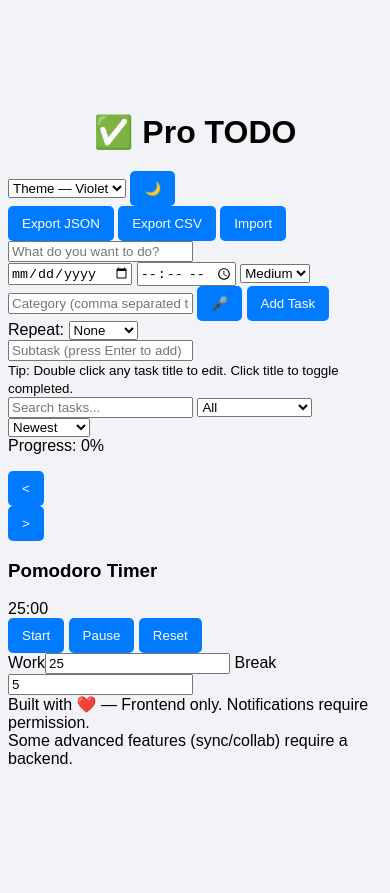
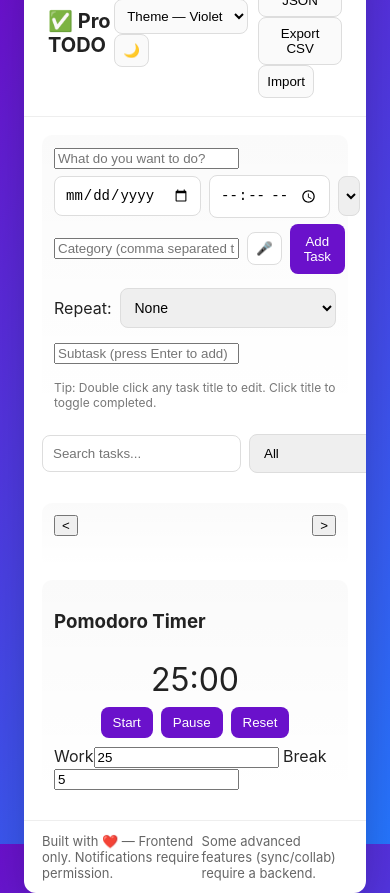
Before and after one commit to SriharshaAmma/TodoList, a plain HTML site: page index.html in a window 390 px wide. Before the commit the page ends 860 px from the top, so only its background shows below. Drawn offline with Linux system fonts and the light colour scheme.

Commit message:
Update style.css

```diff
--- a/style.css
+++ b/style.css
@@ -1,78 +1,81 @@
-body {
-    font-family: Arial, sans-serif;
-    background: #f1f3f6;
-    display: flex;
-    justify-content: center;
-    align-items: center;
-    height: 100vh;
-  }
+:root{
+  --bg: linear-gradient(135deg,#6a11cb,#2575fc);
+  --card:#ffffff;
+  --accent:#6a11cb;
+  --muted:#666;
+  --success:#28a745;
+  --danger:#e74c3c;
+  --glass: rgba(255,255,255,0.7);
+}
+*{box-sizing:border-box}
+html,body{height:100%;margin:0;font-family:Inter,Segoe UI,system-ui,Roboto,Arial;}
+body{background:var(--bg);display:flex;align-items:center;justify-content:center;padding:24px;color:#222}
+.app{width:1100px;max-width:100%;background:var(--card);border-radius:12px;box-shadow:0 10px 40px rgba(0,0,0,0.18);overflow:hidden;display:flex;flex-direction:column}
+header{display:flex;justify-content:space-between;align-items:center;padding:18px 24px;border-bottom:1px solid #eee}
+header h1{margin:0;font-size:20px;display:flex;gap:10px;align-items:center}
+.header-controls{display:flex;gap:10px;align-items:center}
+.header-controls select, .header-controls button {padding:8px;border-radius:8px;border:1px solid #ddd;background:#fafafa;cursor:pointer}
+main{display:flex;gap:18px;padding:18px}
+.left{flex:1}
+.right{width:340px}
+.add-panel{background:linear-gradient(180deg,rgba(0,0,0,0.02),transparent);padding:12px;border-radius:10px;margin-bottom:12px}
+.add-panel input[type="text"], .add-panel select, .add-panel input[type="date"], .add-panel input[type="time"], .add-panel input[type="number"]{
+  padding:10px;border-radius:8px;border:1px solid #ddd;margin:6px 0;font-size:14px;width:100%;
+}
+.add-panel .row{display:flex;gap:8px;align-items:center}
+.add-panel .recurring-row{margin-top:8px;display:flex;gap:8px;align-items:center}
+.add-panel .subtask-row{margin-top:8px}
+#addBtn{background:var(--accent);color:#fff;border:none;padding:10px 14px;border-radius:8px;cursor:pointer}
+#voiceBtn{background:#fff;border:1px solid #ddd;padding:8px;border-radius:8px}
+.subtask-list{display:flex;gap:6px;flex-wrap:wrap;margin-top:8px}
+.subtask-pill{background:#f0f0f0;padding:6px 8px;border-radius:999px;font-size:13px;display:flex;gap:6px;align-items:center}
+.subtask-pill button{background:transparent;border:none;cursor:pointer;color:#888;font-weight:700}
 
-  .todo-container {
-    background: #fff;
-    padding: 30px;
-    border-radius: 12px;
-    box-shadow: 0 6px 20px rgba(0, 0, 0, 0.1);
-    width: 320px;
-  }
+.controls{display:flex;gap:8px;align-items:center;margin:12px 0}
+.controls input{flex:1;padding:10px;border-radius:8px;border:1px solid #ddd}
+.controls select{padding:10px;border-radius:8px;border:1px solid #ddd}
+.progress{margin-left:auto;min-width:220px}
+.progress-bar{background:#eee;height:10px;border-radius:999px;margin-top:6px;overflow:hidden}
+#progressFill{height:100%;width:0%;background:linear-gradient(90deg,var(--accent),#2575fc)}
 
-  h1 {
-    text-align: center;
-    margin-bottom: 20px;
-  }
+.task-list{list-style:none;padding:0;margin:0}
+.task-item{display:flex;justify-content:space-between;gap:8px;padding:10px;border-radius:10px;margin-bottom:8px;background:#fafafa;border:1px solid #f0f0f0;align-items:center;transition:0.18s}
+.task-left{display:flex;gap:10px;align-items:center;flex:1}
+.checkbox{width:18px;height:18px;border-radius:4px;border:2px solid #ddd;display:inline-flex;align-items:center;justify-content:center;cursor:pointer}
+.checkbox.checked{background:var(--accent);color:#fff;border-color:var(--accent)}
+.task-title{font-size:15px;cursor:pointer}
+.task-title.completed{text-decoration:line-through;color:#999}
+.task-meta{font-size:12px;color:var(--muted);margin-top:4px}
+.task-actions{display:flex;gap:6px}
+.task-actions button{padding:6px 8px;border-radius:8px;border:none;cursor:pointer}
+.edit-btn{background:#ffc107;color:#111}
+.delete-btn{background:var(--danger);color:#fff}
+.tag{padding:4px 8px;border-radius:999px;font-size:12px;background:#f1f1f1;margin-left:6px}
 
-  .input-section {
-    display: flex;
-    gap: 10px;
-    margin-bottom: 20px;
-  }
+.calendar-box{background:linear-gradient(180deg,rgba(0,0,0,0.02),transparent);padding:12px;border-radius:10px;margin-bottom:12px}
+.cal-header{display:flex;align-items:center;justify-content:space-between}
+.calendar-grid{display:grid;grid-template-columns:repeat(7,1fr);gap:6px;margin-top:10px}
+.cal-cell{min-height:66px;border-radius:8px;padding:6px;background:#fff;border:1px dashed #f2f2f2;font-size:13px;position:relative}
+.cal-cell .date-num{position:absolute;top:6px;right:8px;font-size:12px;color:#bbb}
+.cal-cell .has-task{display:block;margin-top:22px;font-size:12px;color:var(--accent)}
+.day-tasks{margin-top:10px}
+.timer-box{background:linear-gradient(180deg,rgba(0,0,0,0.02),transparent);padding:12px;border-radius:10px}
+.timer-display{font-size:32px;text-align:center;padding:8px}
+.timer-controls{display:flex;gap:8px;justify-content:center;margin-bottom:8px}
+.timer-controls button{padding:8px 12px;border-radius:8px;border:none;cursor:pointer;background:var(--accent);color:#fff}
 
-  input[type="text"] {
-    flex: 1;
-    padding: 10px;
-    font-size: 16px;
-  }
+footer{padding:12px 18px;border-top:1px solid #eee;display:flex;justify-content:space-between;font-size:13px;color:#666}
+.hint{display:block;color:#777;margin-top:8px;font-size:12px}
 
-  button {
-    padding: 10px 14px;
-    background: #007bff;
-    color: white;
-    border: none;
-    cursor: pointer;
-    border-radius: 5px;
-  }
+/* Dark mode */
+body.dark{background:linear-gradient(135deg,#0f1724,#0b1220);color:#ddd}
+body.dark .app{background:#071022;color:#ddd}
+body.dark .add-panel, body.dark .calendar-box, body.dark .timer-box{background:rgba(255,255,255,0.03)}
+body.dark input, body.dark select{background:rgba(255,255,255,0.03);border:1px solid rgba(255,255,255,0.06);color:#ddd}
+body.dark .task-item{background:rgba(255,255,255,0.02);border:1px solid rgba(255,255,255,0.04)}
 
-  button:hover {
-    background: #0056b3;
-  }
-
-  ul {
-    list-style: none;
-    padding: 0;
-  }
-
-  li {
-    background: #eee;
-    padding: 10px;
-    margin-bottom: 8px;
-    border-radius: 6px;
-    display: flex;
-    justify-content: space-between;
-    align-items: center;
-  }
-
-  li span {
-    flex: 1;
-  }
-
-  li button {
-    background: crimson;
-    padding: 5px 10px;
-    border: none;
-    color: white;
-    border-radius: 4px;
-    font-size: 14px;
-  }
-
-  li button:hover {
-    background: darkred;
-  }
+@media (max-width:1000px){
+  .app{flex-direction:column}
+  main{flex-direction:column}
+  .right{width:100%}
+}
```
